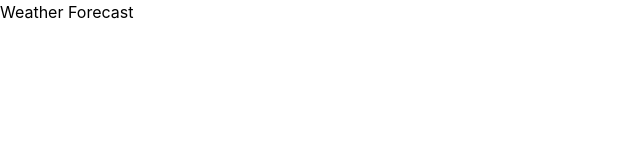
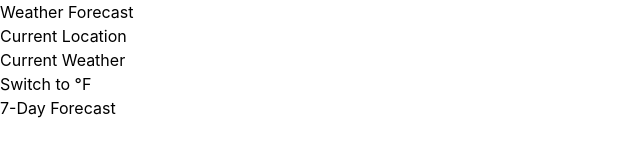
Before and after one commit to jinirii/weather-assignment, a website: page assets/index.html in a window 1280 px wide. Shown: the whole page, without its empty margins (0-640 px from the left). Drawn offline with nearby package versions, Linux system fonts and the light colour scheme; files that its build step writes are made by us from their sources.

Commit message:
html set up

```diff
--- a/assets/index.html
+++ b/assets/index.html
@@ -1,5 +1,5 @@
 <!doctype html>
-<html>
+<html lang="en">
 <head>
   <meta charset="UTF-8">
   <meta name="viewport" content="width=device-width, initial-scale=1.0">
@@ -14,22 +14,35 @@
     <h1>Weather Forecast</h1>
 </header>
 
-<section>
-
+<section class="location">
+  <h2 id="city">Current Location</h2>
+  <p id="date"></p>
 </section>
 
 
 
-<section>
+<section class="weather">
+<p id="current-weather">Current Weather</p>
 
+<button id="switch-unit" type="button">Switch to °F</button>
 </section>
 
 
 
-<section>
+<section class="forecast">
+  <h2>7-Day Forecast</h2>
 
+  <div id="forecast-container"></div>
 </section>
 
 </main>
+
+
+<footer>
+  <p></p>
+</footer>
+
+
+
 </body>
 </html>
```
